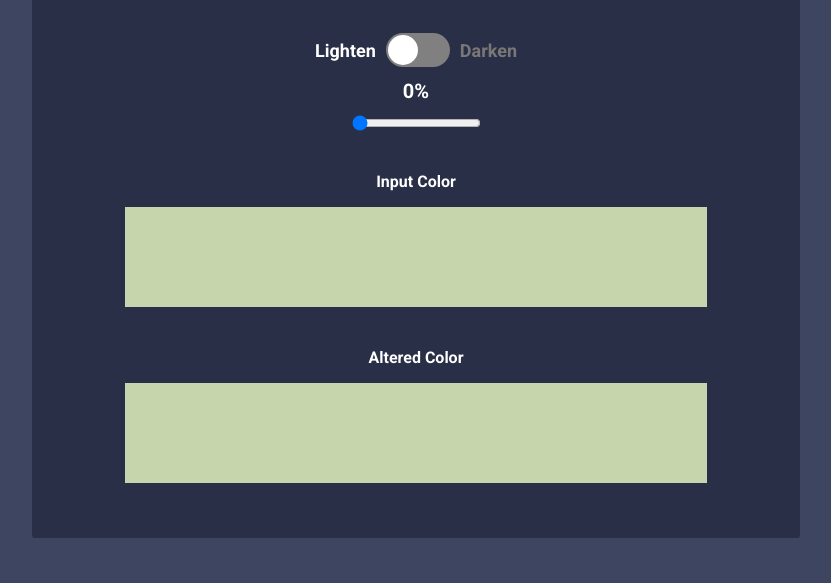
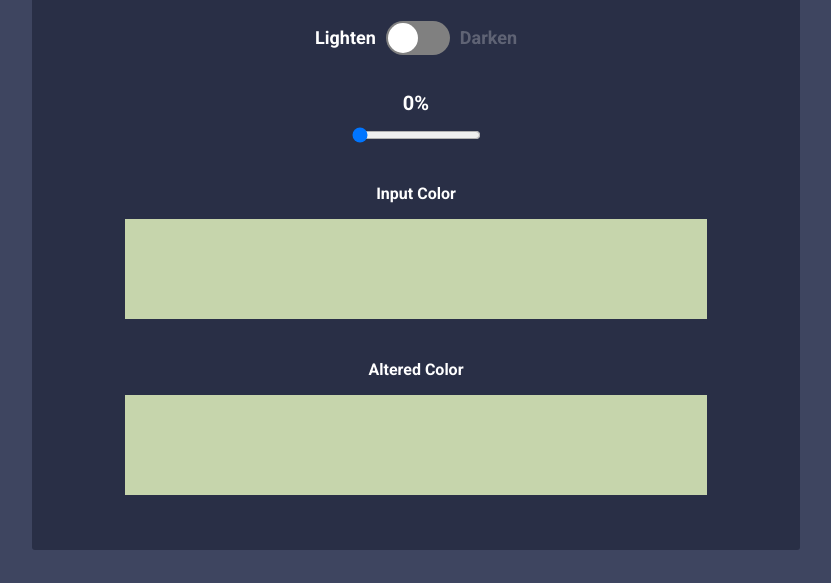
Before and after one commit to NurikBK/js-color-toll, a plain HTML site: page index.html in a window 1280 px wide. Shown: the part 217-800 px from the top of the page, without its empty margins (224-1055 px from the left). Drawn offline with Linux system fonts and the light colour scheme.

Commit message:
Update style.css

```diff
--- a/style.css
+++ b/style.css
@@ -59,6 +59,7 @@ input[type='text'] {
   display: flex;
   align-items: center;
   gap: 10px;
+  margin-bottom: 25px;
 }
 
 .toggle-text {
@@ -91,5 +92,5 @@ input[type='text'] {
 }
 
 .unselected {
-  color: rgb(122, 119, 119);
+  opacity: 0.25;
 }
```
